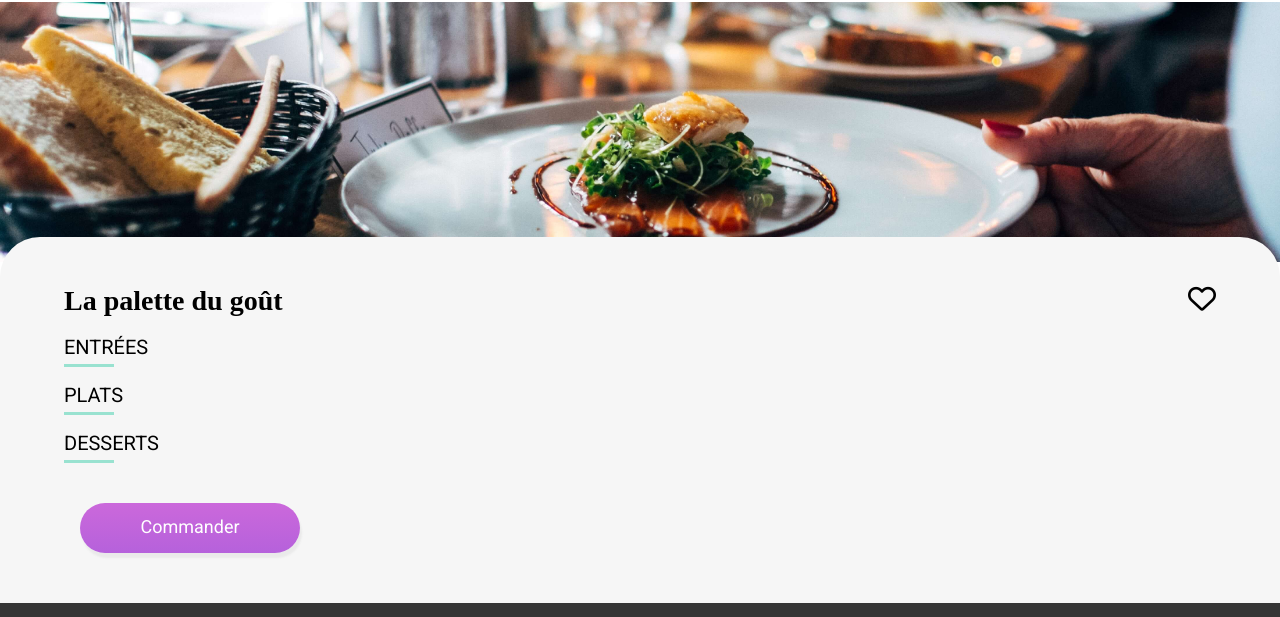
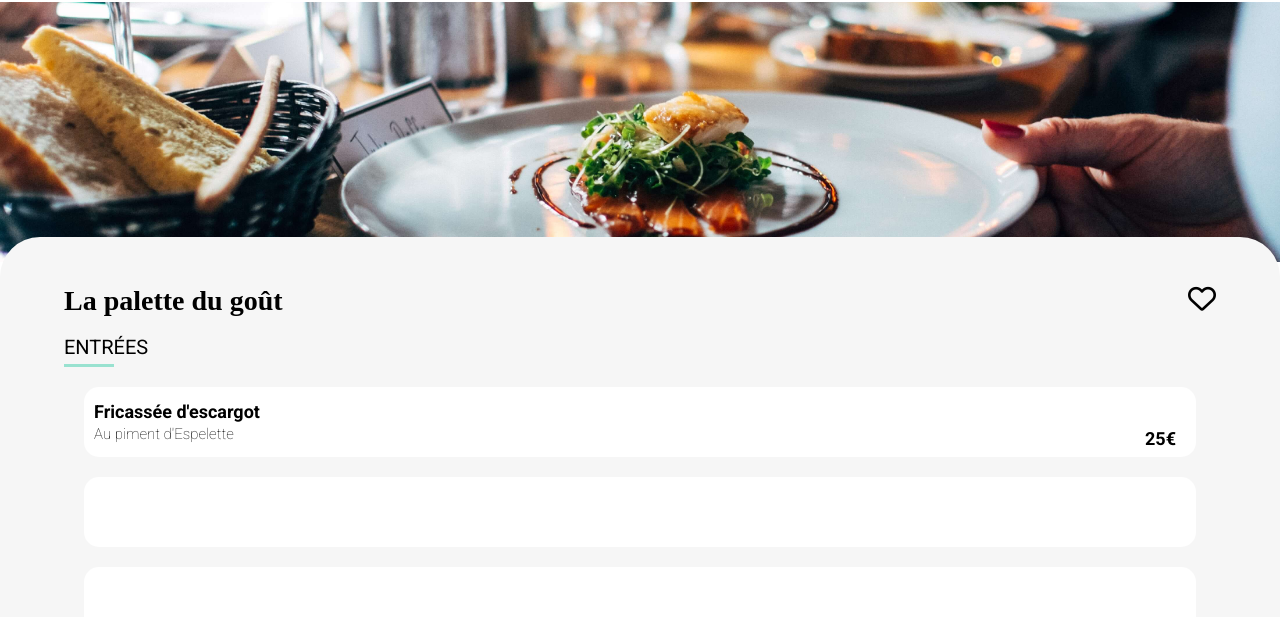
Before and after one commit to sebdina/GautierSebastien_3_31012022, a website: page lapalette.html in a window 1280 px wide. Shown: the part 58-675 px from the top of the page. Drawn offline with Linux system fonts and the light colour scheme; a web font is replaced by a local one.

Commit message:
creation des cards menu

```diff
--- a/css/menu.css
+++ b/css/menu.css
@@ -89,8 +89,6 @@ html {
       toute la largeur de l'écran*/
   }
 
-
-
   .fa-heart {
     float: right;
   }
@@ -99,6 +97,40 @@ html {
     width: 50px;
     height: 0;
     border-bottom: 3px solid #99e2d0;
+  }
+
+  .menu-card {
+    background-color: #fff;
+    border-radius: 15px;
+    padding: 20px 10px; /* petite bordure autour de la figure */
+    margin: 20px; /*espace entre chaque flex element*/
+    /* width: 25%; */
+    height: 30px;
+    line-height: 0.5;
+    cursor: pointer;
+  }
+
+  .cardtitle {
+    font-weight: bold;
+  }
+
+  .cardtxt {
+    font-size: smaller;
+    display: inline-block;
+
+  }
+/*
+  .cardtxt::after {
+    content:  '25€' ;
+    font-weight: bold;
+    font-size: larger;
+    float: right;
+  } */
+
+  .cardprice {
+    font-weight: bold;
+    float: right;
+    margin-right: 10px;
   }
 
 
@@ -126,11 +158,11 @@ html {
   .btn-action::after {
     content: "";
     height: 250px;
-    width: 300px;
+    width: 250px;
     background: linear-gradient(#ff79da, #9356dc);
     position: absolute;
-    top: -120px;
-    left: -40px;
+    top: -100px;
+    left: -10px;
     z-index: -1;
     transition: all 0.5s;
   }
@@ -141,7 +173,7 @@ html {
 
   .btn-action:hover {
     /* transform: translate(0, -3px) scale(1.1); */
-    transform: scale(1.1);
+    transform: scale(1.05);
     box-shadow: 10px 15px 2px #eaeaea;
   }
 
--- a/lapalette.html
+++ b/lapalette.html
@@ -34,6 +34,9 @@
                 <h2>Entrées</h2> <div class="border"></div>
 
                 <div class="menu-card">
+                    <span class="cardtitle">Fricassée d'escargot</span> <br>
+                    <p class="cardtxt">Au piment d'Espelette </p>
+                    <p class="cardprice">25€</p>
 
                 </div>
                 <div class="menu-card">
```
